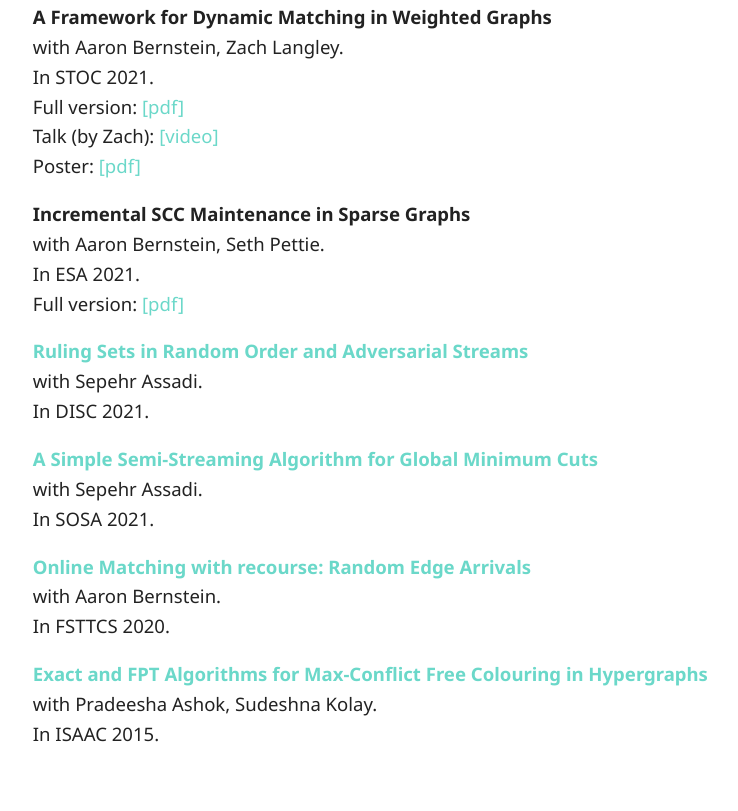
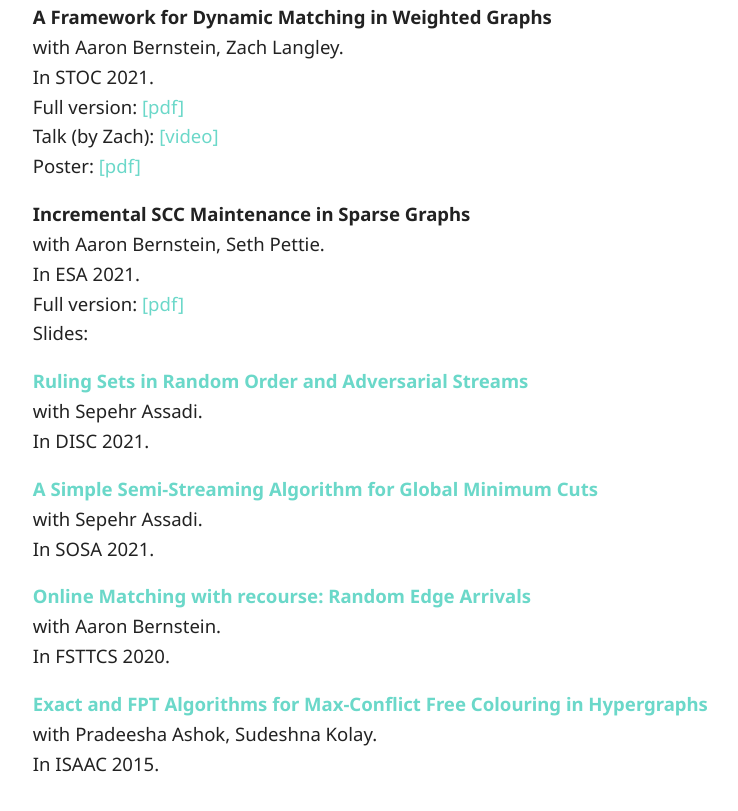
Before and after one commit to aditidudeja/aditidudeja.github.io, a plain HTML site: page index.html in a window 1280 px wide. Shown: the part 642-1453 px from the top of the page, without its empty margins (110-848 px from the left). Drawn offline with Linux system fonts and the light colour scheme.

Commit message:
update esa

```diff
--- a/index.html
+++ b/index.html
@@ -66,7 +66,8 @@
           <p>with Aaron Bernstein, Seth Pettie.</p>
           <p>In ESA 2021.</p>
 <p> Full version: <a href="SCCMaintenance.pdf"> [pdf] </a> </p>
-     </div>
+<p> Slides: <a href="esaTalk.pdf" [pdf] </a></p>
+ </div>
 
 <div class="paper">
           <p class="title"><a href="" target="_blank"><b>Ruling Sets in Random Order and Adversarial Streams</b></a></p>
```
Also changed, not shown: 1 other file.
